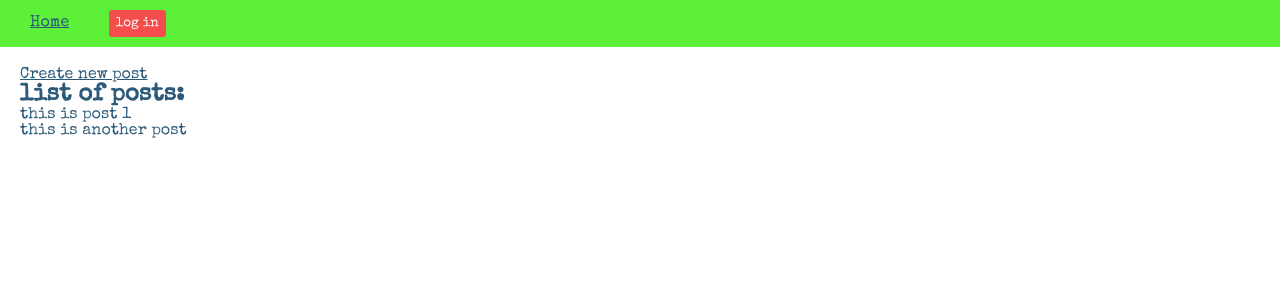
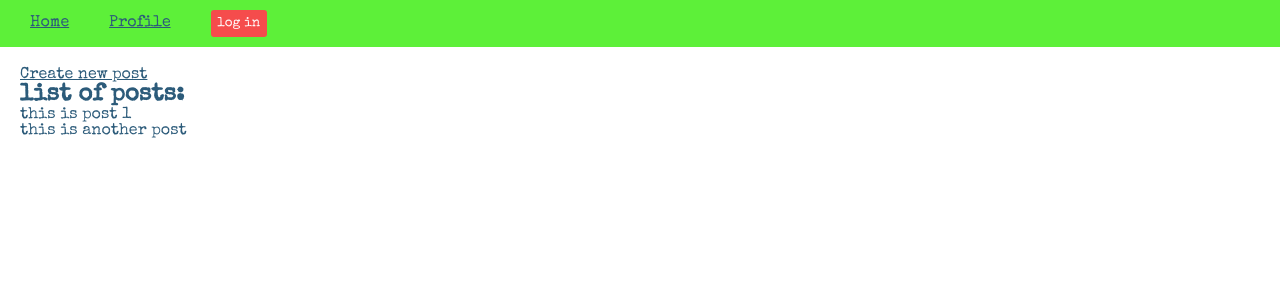
Before and after one commit to mlizchap/react-hoc-login-app, a React app: page / in a window 1280 px wide. Shown: the top 300 px of the page. Built offline with nearby package versions, Linux system fonts and the light colour scheme.

Commit message:
profile component connected to checkUserAuth HOC

```diff
--- a/src/components/Header/Header.js
+++ b/src/components/Header/Header.js
@@ -14,6 +14,7 @@ class Header extends Component {
             <div className="header">
                 <ul>
                     <li><Link to="/">Home</Link></li>
+                    <li><Link to="/profile">Profile</Link></li>
                     <li>
                         <button onClick={this.props.changeAuth}>{this.props.auth ? 'log out' : 'log in'}</button>
                     </li>
--- a/src/components/UserProfile/UserProfile.js
+++ b/src/components/UserProfile/UserProfile.js
@@ -1,4 +1,5 @@
 import React, { Component } from 'react';
+import checkUserAuth from '../../checkUserAuth';
 
 class UserProfile extends Component {
     constructor(props) {
@@ -14,4 +15,4 @@ class UserProfile extends Component {
     }
 }
 
-export default UserProfile;
+export default checkUserAuth(UserProfile);
```
